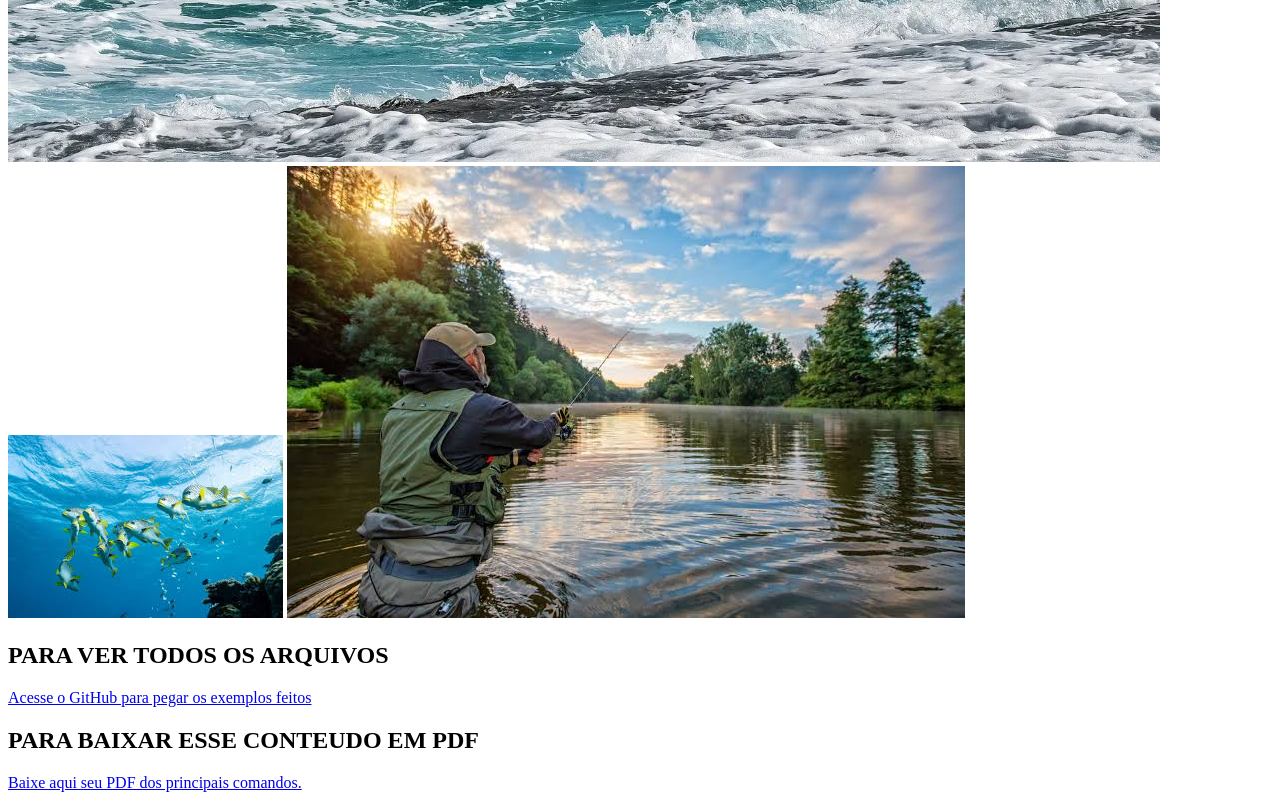
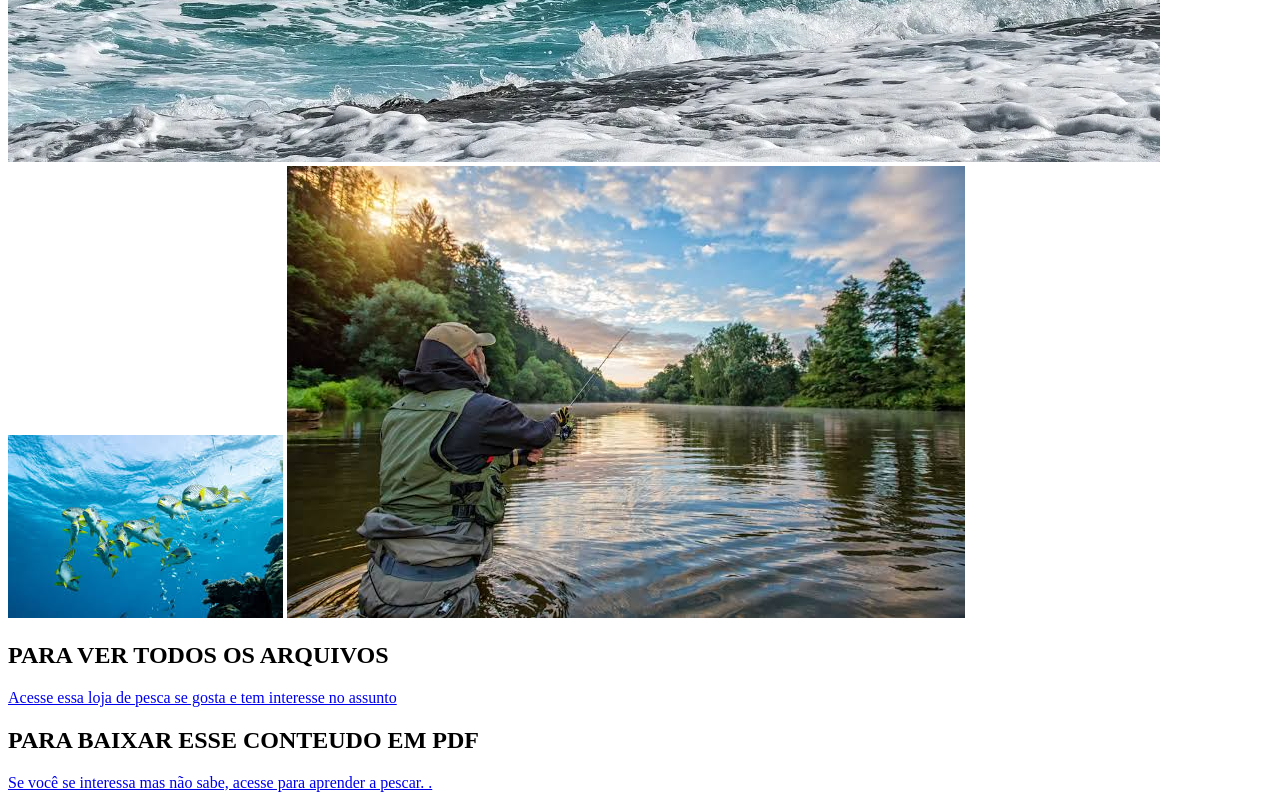
Before and after one commit to lucaslucianosilverio/Site2024, a plain HTML site: page index.html in a window 1280 px wide. Shown: the part 720-1520 px from the top of the page. Drawn offline with Linux system fonts and the light colour scheme.

Commit message:
index.html

```diff
--- a/index.html
+++ b/index.html
@@ -21,11 +21,11 @@ A vida maritima é linda, com muitos tipos de especies e animais</p>
 
     </ol>
     <h2> PARA VER TODOS OS ARQUIVOS</h2>
-    <a href="https://github.com/rogeriodfreis/HTML-CSS" target="_blank">Acesse o GitHub para pegar os exemplos feitos</a>
+    <a href="https://www.opescadorurbano.com/?gad_source=1&gclid=CjwKCAiAxaCvBhBaEiwAvsLmWINKE0blzwkC2uuHWTVTkgdOltcy_AdvqvbgokTkwwurNf3YP_04ehoCX_QQAvD_BwE" target="_blank">Acesse essa loja de pesca se gosta e tem interesse no assunto</a>
 
     <h2> PARA BAIXAR ESSE CONTEUDO EM PDF</h2>
-    <a href="https://github.com/rogeriodfreis/HTML-CSS/blob/main/COINI.pdf" target="_blank"  download="COINI.pdf" type="aplication/pdf">
-        Baixe aqui seu PDF dos principais comandos.
+    <a href="https://blog.quisty.com.br/pesca-para-iniciantes/" target="_blank"  download="COINI.pdf" type="aplication/pdf">
+        Se você se interessa mas não sabe, acesse para aprender a pescar. .
     </a>
 
 </body>
```
